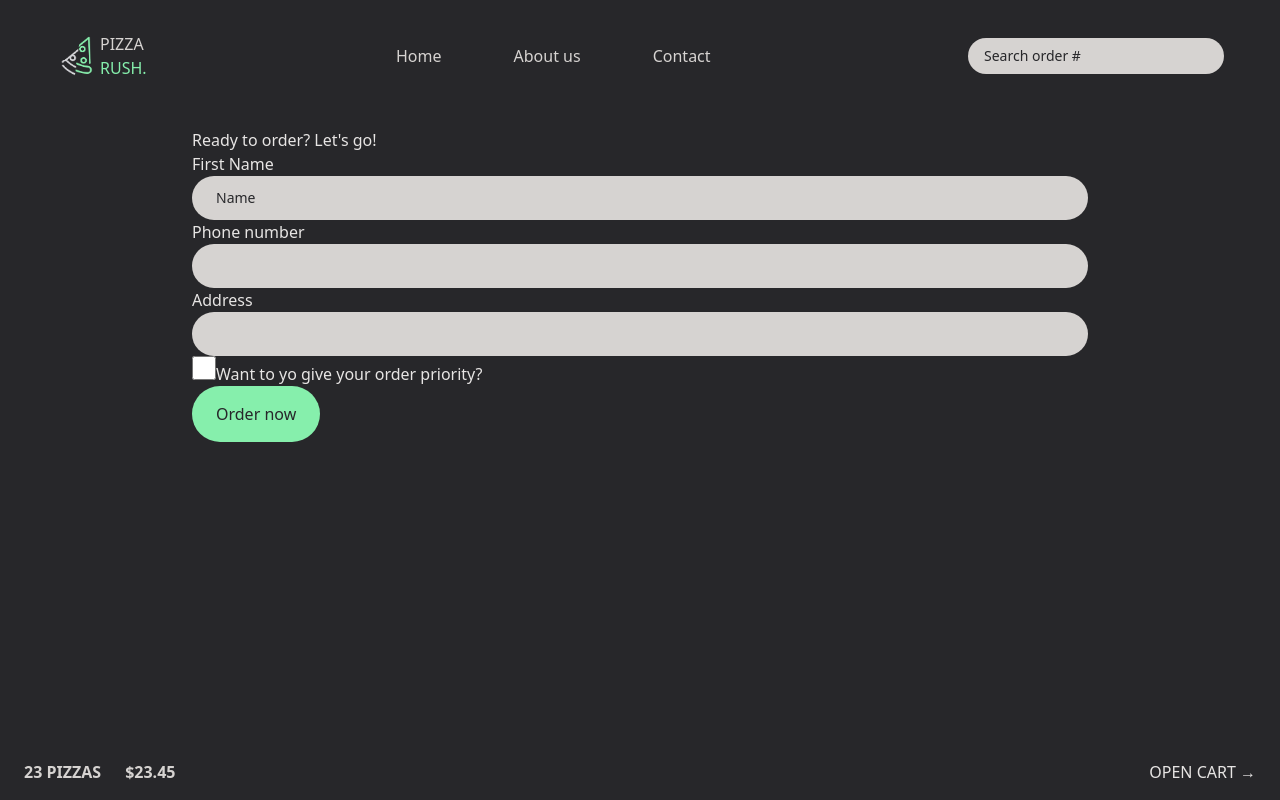
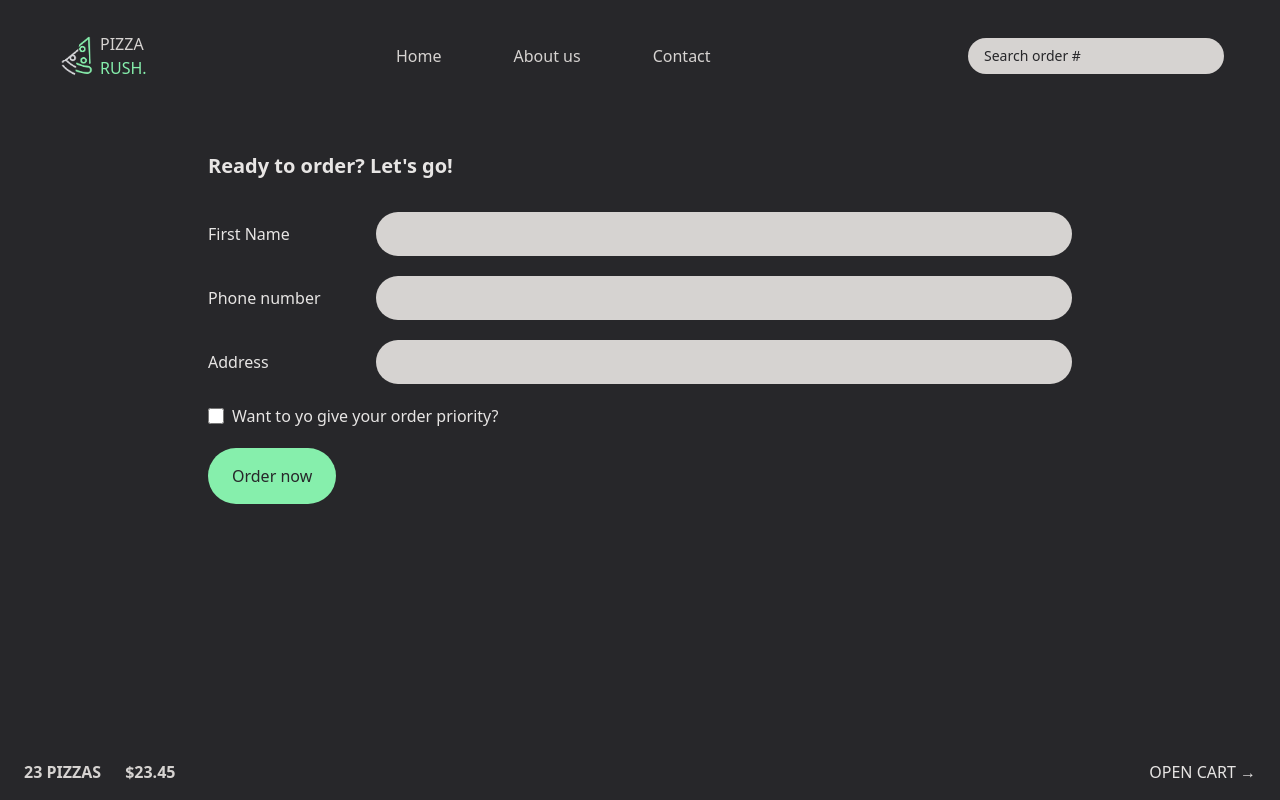
Before and after one commit to eduardorgv/fast-react-pizza, a React (Vite) app: page /order/new in a window 1280 px wide. Built offline with nearby package versions, Linux system fonts and the light colour scheme.

Commit message:
Create order form styles

```diff
--- a/src/features/order/CreateOrder.jsx
+++ b/src/features/order/CreateOrder.jsx
@@ -40,54 +40,63 @@ export const CreateOrder = () => {
   const cart = fakeCart;
 
   return (
-    <div>
-      <h2>Ready to order? Let's go!</h2>
+    <div className="px-4 py-6">
+      <h2 className="mb-8 text-xl font-semibold">Ready to order? Let's go!</h2>
 
       <Form method="POST">
-        <div>
-          <label>First Name</label>
-          <input
-            className="input"
-            type="text"
-            name="customer"
-            placeholder="Name"
-            required
-          />
+        <div className="mb-5 flex flex-col gap-2 sm:flex-row sm:items-center">
+          <label className="sm:basis-40">First Name</label>
+          <input className="input grow" type="text" name="customer" required />
         </div>
 
-        <div>
-          <label>Phone number</label>
-          <div>
-            <input className="input" type="tel" name="phone" required />
-          </div>
-          {formErrors?.phone && <p>{formErrors.phone}</p>}
-        </div>
-
-        <div>
-          <label>Address</label>
-          <div>
-            <input className="input" type="text" name="address" required />
+        <div className="mb-5 flex flex-col gap-2 sm:flex-row sm:items-center">
+          <label className="sm:basis-40">Phone number</label>
+          <div className="grow">
+            <div>
+              <input
+                className="input w-full"
+                type="tel"
+                name="phone"
+                required
+              />
+            </div>
+            {formErrors?.phone && (
+              <p className="mt-2 rounded-full bg-red-300 p-3 text-xs text-red-700">
+                {formErrors.phone}
+              </p>
+            )}
           </div>
         </div>
 
-        <div>
+        <div className="mb-5 flex flex-col gap-2 sm:flex-row sm:items-center">
+          <label className="sm:basis-40">Address</label>
+          <div className="grow">
+            <input
+              className="input w-full"
+              type="text"
+              name="address"
+              required
+            />
+          </div>
+        </div>
+
+        <div className="mb-5 flex items-center gap-2">
           <input
-            className="h-6 w-6 accent-green-300 focus:outline-none"
+            className="h-4 w-4 accent-green-300 focus:outline-none"
             type="checkbox"
             name="priority"
             id="priority"
             // value={withPriority}
             // onChange={(e) => setWithPriority(e.target.checked)}
           />
-          <label htmlFor="priority">Want to yo give your order priority?</label>
+          <label htmlFor="priority" className="font-medium">
+            Want to yo give your order priority?
+          </label>
         </div>
 
         <div>
           <input type="hidden" name="cart" value={JSON.stringify(cart)} />
-          <Button
-            type="primary"
-            disabled={isSubmitting}
-          >
+          <Button type="primary" disabled={isSubmitting}>
             {isSubmitting ? 'Placing order...' : 'Order now'}
           </Button>
         </div>
--- a/src/index.css
+++ b/src/index.css
@@ -4,7 +4,7 @@
 
 @layer components {
   .input {
-    @apply w-full rounded-full bg-stone-300 px-4 py-2 text-sm text-zinc-800 transition-all duration-300 placeholder:text-zinc-800 focus:outline-none md:px-6 md:py-3
+    @apply rounded-full bg-stone-300 px-4 py-2 text-sm text-zinc-800 transition-all duration-300 placeholder:text-zinc-800 focus:outline-none md:px-6 md:py-3
   }
 
   .loader {
```
